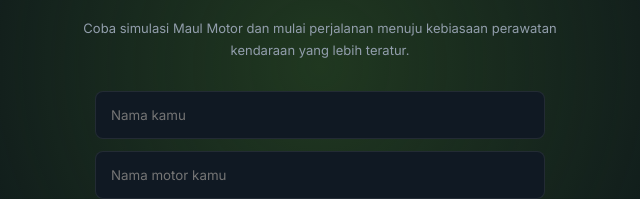
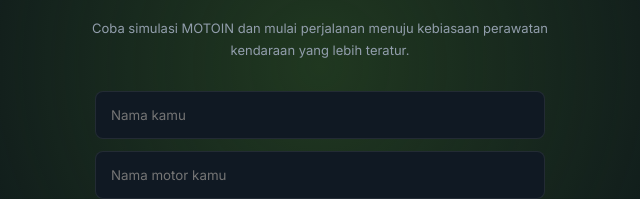
Before and after one commit to am8452208-Maulana/Hackathon-bulan1-Maulana, a plain HTML site: page index.html in a window 1280 px wide. Shown: the part 10107-10306 px from the top of the page, 320-960 px from the left. Drawn offline with Linux system fonts and the light colour scheme.

Commit message:
mengubah sedikit kode yang salah

```diff
--- a/index.html
+++ b/index.html
@@ -742,7 +742,7 @@ SELESAI</code></pre>
             </h2>
 
             <p>
-                Coba simulasi Maul Motor dan mulai perjalanan
+                Coba simulasi MOTOIN dan mulai perjalanan
                 menuju kebiasaan perawatan kendaraan yang lebih teratur.
             </p>
 
```
